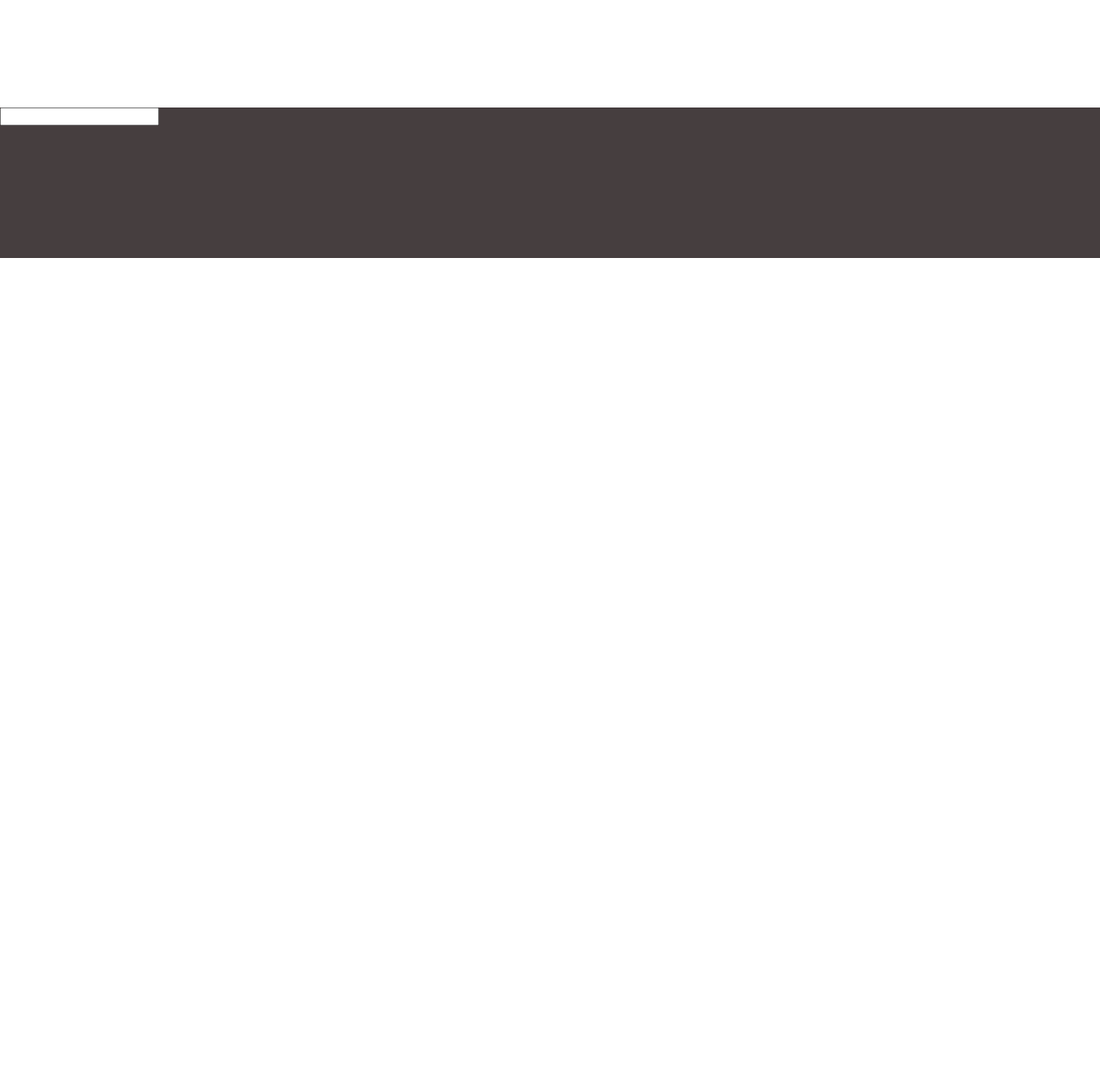
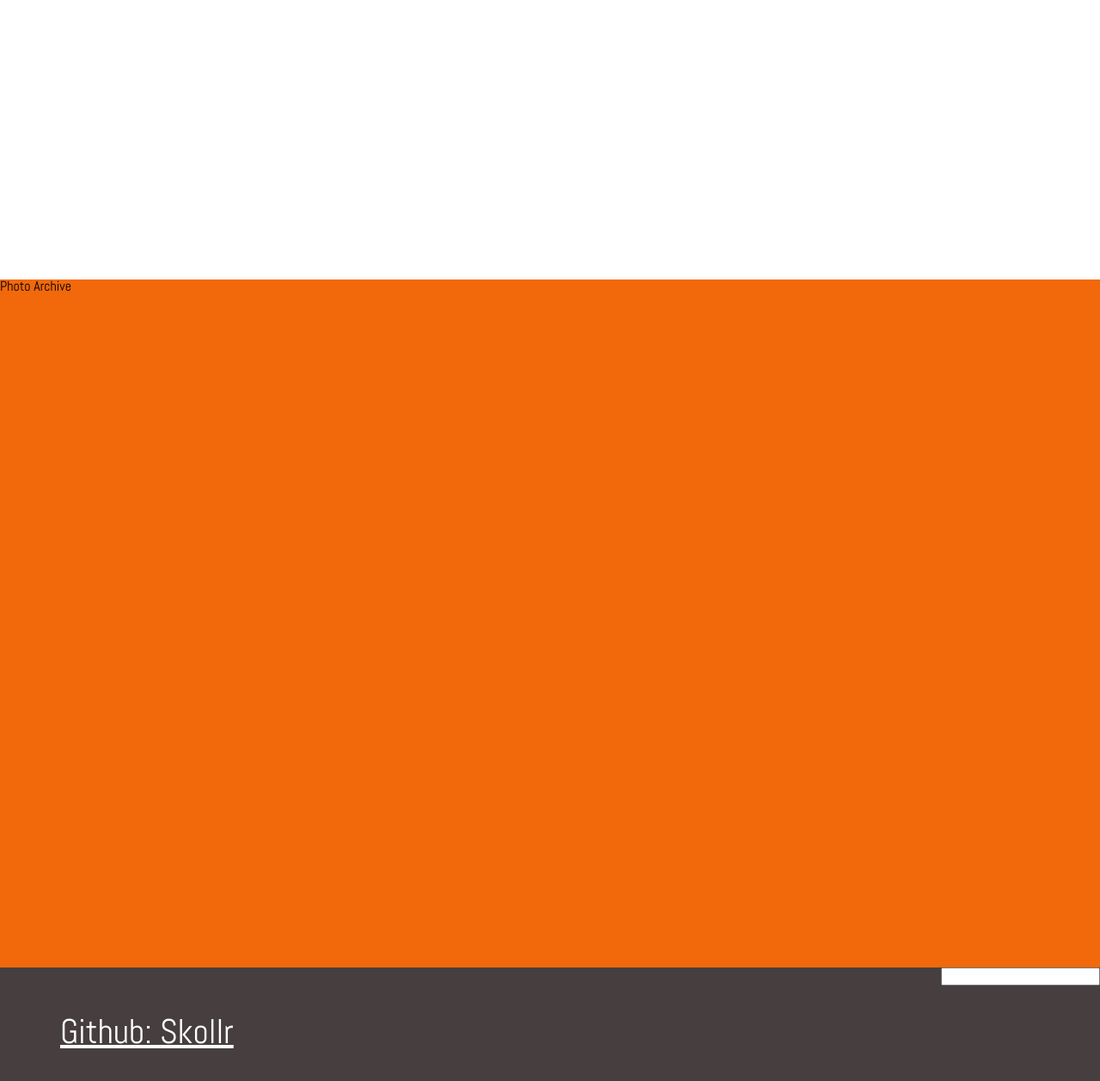
Before and after one commit to michellechanme/Dogecoin, a plain HTML site: page index.html in a window 1280 px wide. Shown: the part 1275-2532 px from the top of the page at 86% size. Before the commit the page ends 1575 px from the top, so only its background shows below. Drawn offline with Linux system fonts and the light colour scheme.

Commit message:
colooors

```diff
--- a/index.html
+++ b/index.html
@@ -34,11 +34,16 @@
 		</div>
 		<div class="ballon bobbing image"></div>
 
+		<div class="page3">
+			<p>Photo Archive</p>
+		</div>
+
 
 		<script src="script.js"></script>
 
 		<div class="footer">
-			<input type="email" name="Email">
+			<a class="github" href="https://github.com/Prinzhorn/skrollr">Github: Skollr</a>
+			<input class="email" type="email" name="Email">
 		</div>
 
 	</body>
--- a/style.css
+++ b/style.css
@@ -125,8 +125,8 @@ body {
 .page2 {
 	text-align: center;
 	background-color: 4E76FF;
-	height: 600px;
-
+	height: 100%;
+	width: 100%
 }
 
 .summary {
@@ -135,6 +135,31 @@ body {
 	color: white;
 }
 
+.page3 {
+	background-color: F1690A;
+	height: 100%;
+	width: 100%;
+}
+
+.github {
+	font-size: 40px;
+	float: left;
+/*	text-decoration: none;*/
+	color: white;
+	margin-left: 70px;
+	margin-top: 55px;
+}
+
+.github:hover {
+	font-size: 40px;
+	float: left;
+	color: #696969;
+}
+
+.email {
+	float: right;
+}
+
 .footer {
 	height: 175px;
 	background-color: #463E3F;
```
